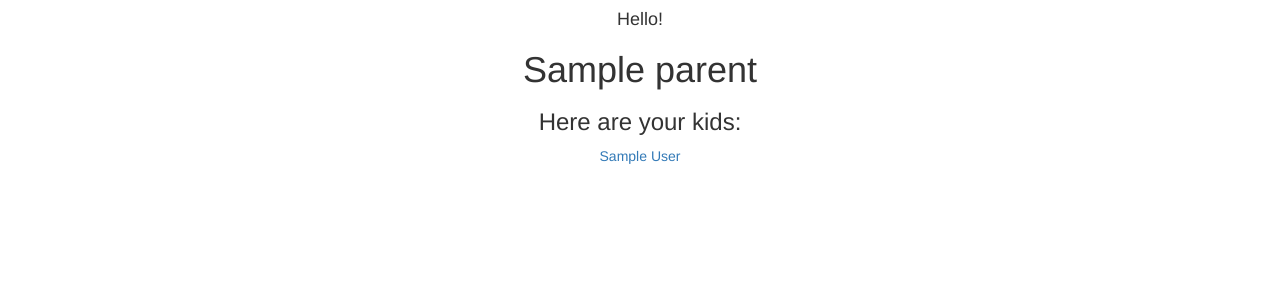
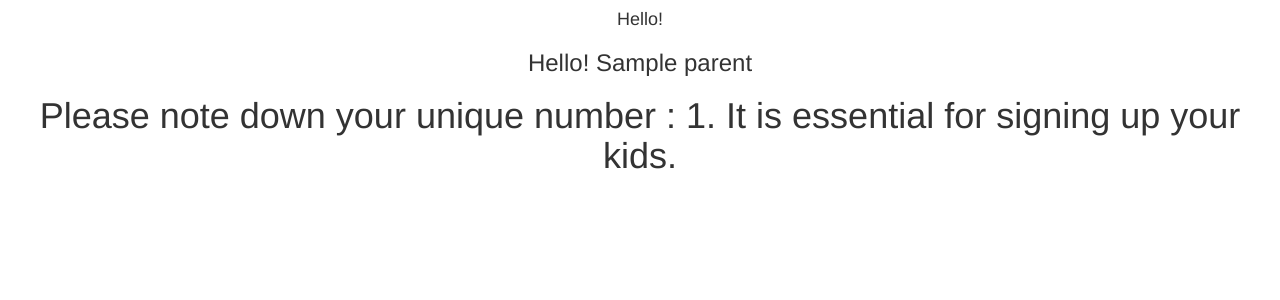
Before and after one commit to SoccerStreets/soccerstreets, a Flask app: template templates/parent.html in a window 1280 px wide. Shown: the top 300 px of the page. Run offline with Flask 2, Linux system fonts and the light colour scheme; the template is opened without the code that fills it: most values are stand-ins (such as "Sample title", 1, 10 or a date in 2020); some libraries are stand-ins or nearby versions.

Commit message:
cleared parent bug

```diff
--- a/server.py
+++ b/server.py
@@ -144,16 +144,12 @@ def render_parent(parent_id):
 
     return render_template(
         'parent.html',
+        parent_id = parent_id,
         parent = parent,
         kids_list = kids_list
     )
 
-# @app.route('/parent/kid/<kid_id>')
-# def render_parent_kid():
-#
-#     return render_template(
-#         'kid.html'
-#     )
+
 
 @app.route('/kid/<kid_id>')
 def render_kid(kid_id):
--- a/templates/parent.html
+++ b/templates/parent.html
@@ -1,9 +1,6 @@
 {% extends 'layout.html' %}
 
 {% block body %}
-<h1>{{parent.name}}</h1>
-<h3>Here are your kids:</h3>
-    {% for kid in kids_list %}
-        <a href="/kid/{{kid_id}}">{{kid.kid_fname}} {{kid.kid_lname}}</a>
-    {% endfor %}
+<h3>Hello! {{parent.name}}</h3>
+<h1> Please note down your unique number : {{parent_id}}. It is essential for signing up your kids.</h1>
 {% endblock %}
```
